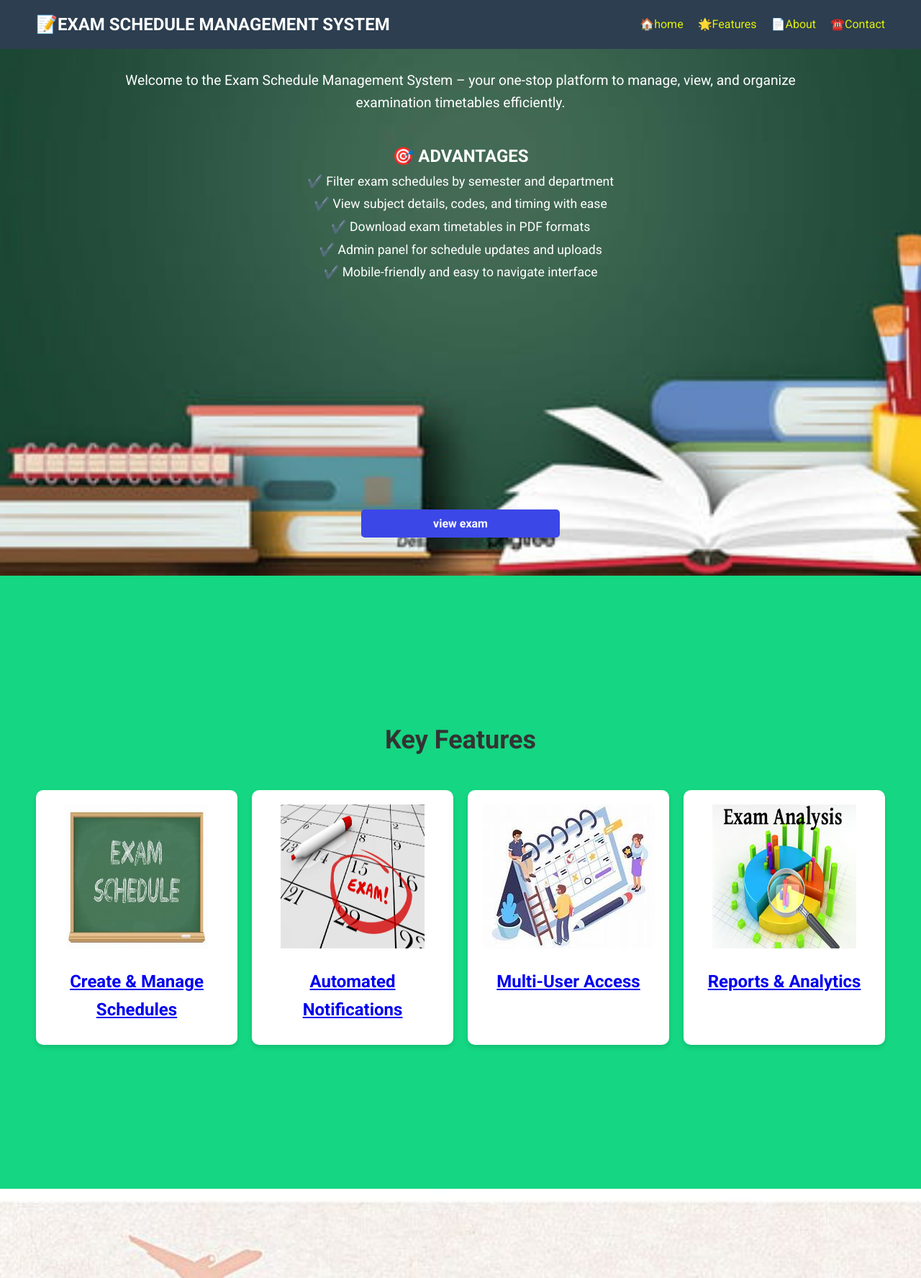
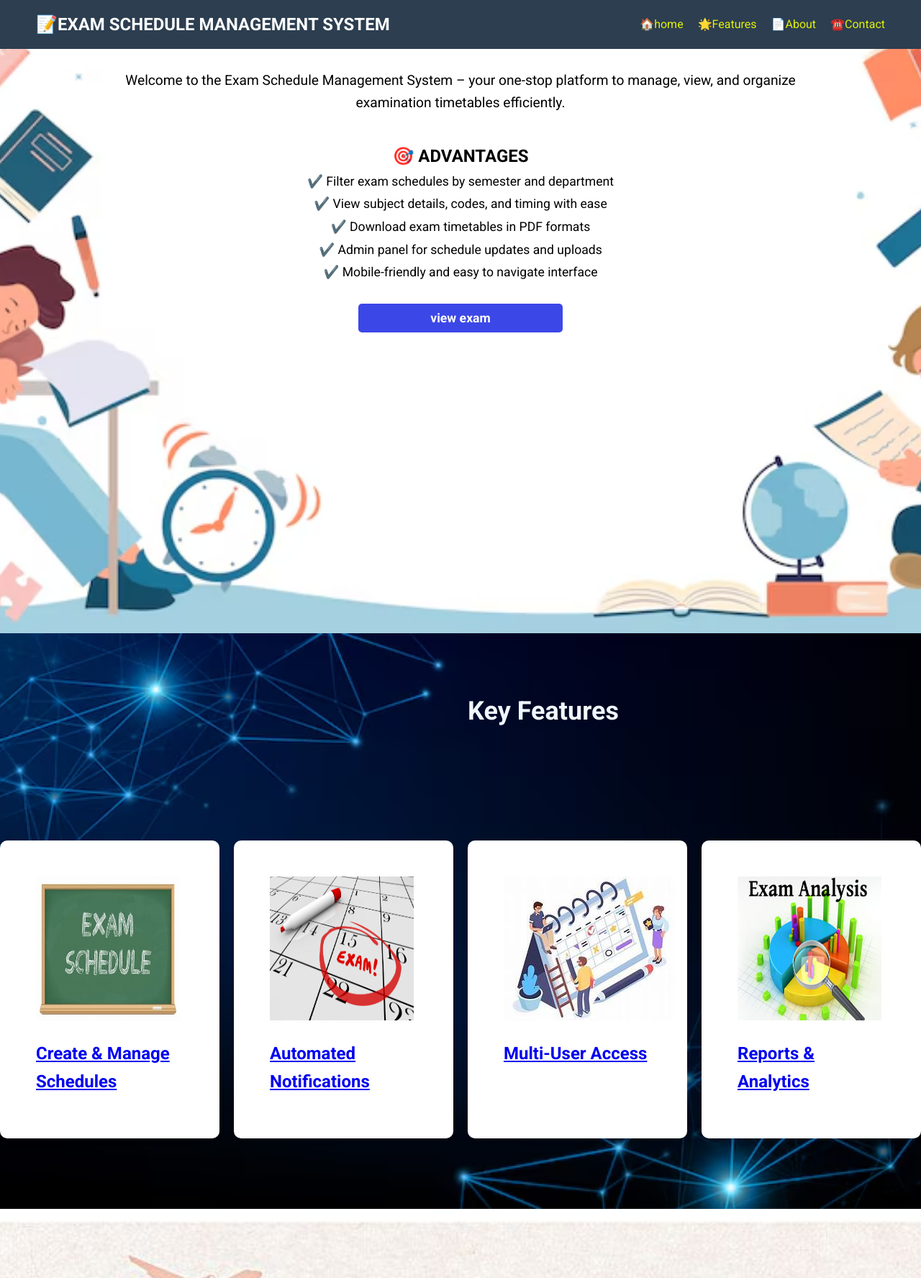
Before and after one commit to sabarikrishna46/sabari-project, a Flask app: page / in a window 1280 px wide. Shown: the top 1776 px of the page at 72% size. Run offline with Flask 3, Linux system fonts and the light colour scheme.

Commit message:
Add files via upload

```diff
--- a/sabari/templates/create-manage.html
+++ b/sabari/templates/create-manage.html
@@ -132,7 +132,7 @@
             text-align: center;
             padding: 20px;
             background-color: #333;
-            color: #fff;
+            color: #fff8f8;
         }
 
         @media (max-width: 768px) {
@@ -191,7 +191,7 @@
         <h1>Create & Manage Schedules</h1>
         <p>Our Exam Schedule Management System allows administrators to effortlessly create, edit, and share exam schedules. With an intuitive interface, you can input exam dates, assign classrooms, and allocate invigilators based on availability. Schedules can be filtered by semester, department, or course, ensuring that students and faculty have access to the most relevant information.</p>
         <p>Key functionalities include drag-and-drop scheduling, conflict detection to avoid overlapping exams, and the ability to export schedules in PDF format for easy distribution. This feature streamlines the scheduling process, saving time and reducing errors.</p>
-      <a class="sk" href="{{url_for('home')}}#features">Back to Features</a>
+      <a href="{{url_for('home')}}#features" class="btn primary-btn">back to feature</a>
     </section>
 
     <footer>
--- a/sabari/templates/home.html
+++ b/sabari/templates/home.html
@@ -98,8 +98,8 @@
 
         /* Hero Section */
         .hero {
-            height: 100vh;
-            background-image: url('../static/pg5.jpg');
+            height: 110vh;
+            background-image: url('../static/pg8.avif');
             background-size: cover;
             background-repeat: no-repeat;
             background-position: center center;
@@ -133,14 +133,17 @@
 
         /* Features Section */
         .features {
-            padding: 200px 50px;
-            text-align: center;
-            background-color:rgb(21, 214, 130);
+            height: 100vh;
+            background-image: url('../static/pg9.avif');
+            background-size: cover;
+            background-repeat: no-repeat;
+            background-position: center center;
         }
 
         .features h2 {
             font-size: 36px;
-            margin-bottom: 40px;
+            color: aliceblue;
+            margin-left: 650px;
         }
 
         .feature-grid {
@@ -153,7 +156,7 @@
 
         .feature-card {
             background-color: #fff;
-            padding: 20px;
+            padding: 50px;
             border-radius: 10px;
             box-shadow: 0 4px 6px rgba(0, 0, 0, 0.1);
         }
@@ -302,29 +305,29 @@
         <div class="hero-content">
              <div style="max-width: 1000px; margin: auto; text-align: center;">
                 <br><br><br>
-    <p style="font-size: 1.2em; color: #ffffff; margin-top: 20px;">
+    <p style="font-size: 1.2em; color: #000000; margin-top: 20px;">
       Welcome to the Exam Schedule Management System – your one-stop platform to manage, view, and organize examination timetables efficiently.
     </p>
 
     <div style="margin-top: 40px;">
-      <h2 style="color: #ffffff;">🎯 ADVANTAGES</h2>
-      <ul style="list-style: none; padding-left: 0; padding-bottom: 320px; font-size: 1.1em; color: #ffffff; line-height: 1.8;">
+      <h2 style="color: #000000;">🎯 ADVANTAGES</h2>
+      <ul style="list-style: none; padding-left: 0; padding-bottom: 320px; font-size: 1.1em; color: #000000; line-height: 1.8;">
         <li>✔️ Filter exam schedules by semester and department</li>
         <li>✔️ View subject details, codes, and timing with ease</li>
         <li>✔️ Download exam timetables in PDF formats</li>
         <li>✔️ Admin panel for schedule updates and uploads</li>
-        <li>✔️ Mobile-friendly and easy to navigate interface</li>
+        <li>✔️ Mobile-friendly and easy to navigate interface</li><br>
+        <a href="{{url_for('index')}}" class="btn primary-btn">view exam</a>
       </ul>
     </div>
-            <a style="padding-left: 50"; href="{{url_for('index')}}" class="btn primary-btn">view exam</a>
         </div>
     </section>
 
 
     <!-- Features Section -->
     <section id="features" class="features">
-        <h2>Key Features</h2>
-        <div class="feature-grid">
+        <h2 style="padding-top: 80px;">Key Features</h2>
+        <div class="feature-grid" style="padding-top: 150px;">
 
 
                 <a href="{{url_for('create_page')}}" class="feature-card">
@@ -369,12 +372,30 @@ Exam Scheduling is a laborious and time-consuming job and requires much planning
     <p>Phone: 9043853529</p><br>
     <p>Address: P.Sabari Krishna, Silamegavalanadu, Puliyal(PO), Devakottai(TK), Sivagangai(DT)</p><br>
 
-    <h3>Follow Us</h3><br>
-    <p>
-        <a href="https://www.instagram.com/accounts/password/reset/?hl=en"><i class="fab fa-instagram"></i></a> |
-        <a href=""><i class="fab fa-facebook"></i></a>
-    </p>
-    </section></center><br>
+   <h3>Follow Us</h3><br>
+
+<!-- Instagram Image Logo -->
+<a href="https://instagram.com/exam_schedule_management" target="_blank">
+  <img src="../static/Screenshot 2025-06-13 161807.png" alt="Instagram Logo" style="width: 32px; height: 32px; border-radius: 6px; margin-right: 10px;">
+</a>
+
+<!-- Font Awesome Instagram Icon -->
+<a href="https://instagram.com/skill_development_traker" target="_blank">
+  <i class="fab fa-instagram" style="font-size: 32px; color: #E1306C;"></i>
+
+</a>
+<a href="https://facebook.com/exam_schedule_management" target="_blank">
+  <img src="../static/Screenshot 2025-06-13 180641.png" alt="facebook Logo" style="width: 32px; height: 32px; border-radius: 6px; margin-right: 10px;">
+</a>
+
+<!-- Font Awesome Instagram Icon -->
+<a href="https://instagram.com/skill_development_traker" target="_blank">
+  <i class="fab fa-instagram" style="font-size: 32px; color: #E1306C;"></i>
+
+</a>
+
+
+    </section></center>
 
     <!-- Footer -->
     <footer>
```
Also changed, not shown: sabari/templates/multi-user.html (+10 -8 lines), sabari/templates/notifications.html (+9 -7 lines), sabari/templates/reports.html (+9 -7 lines), sabari/static/2227.jpg (added), sabari/static/Screenshot 2025-06-13 161807.png (added), sabari/static/Screenshot 2025-06-13 180641.png (added), sabari/static/pg10.avif (added), sabari/static/pg13.png (added), sabari/static/pg14.jpg (added), sabari/static/pg8.avif (added), sabari/static/pg9.avif (added), 1 other file.
